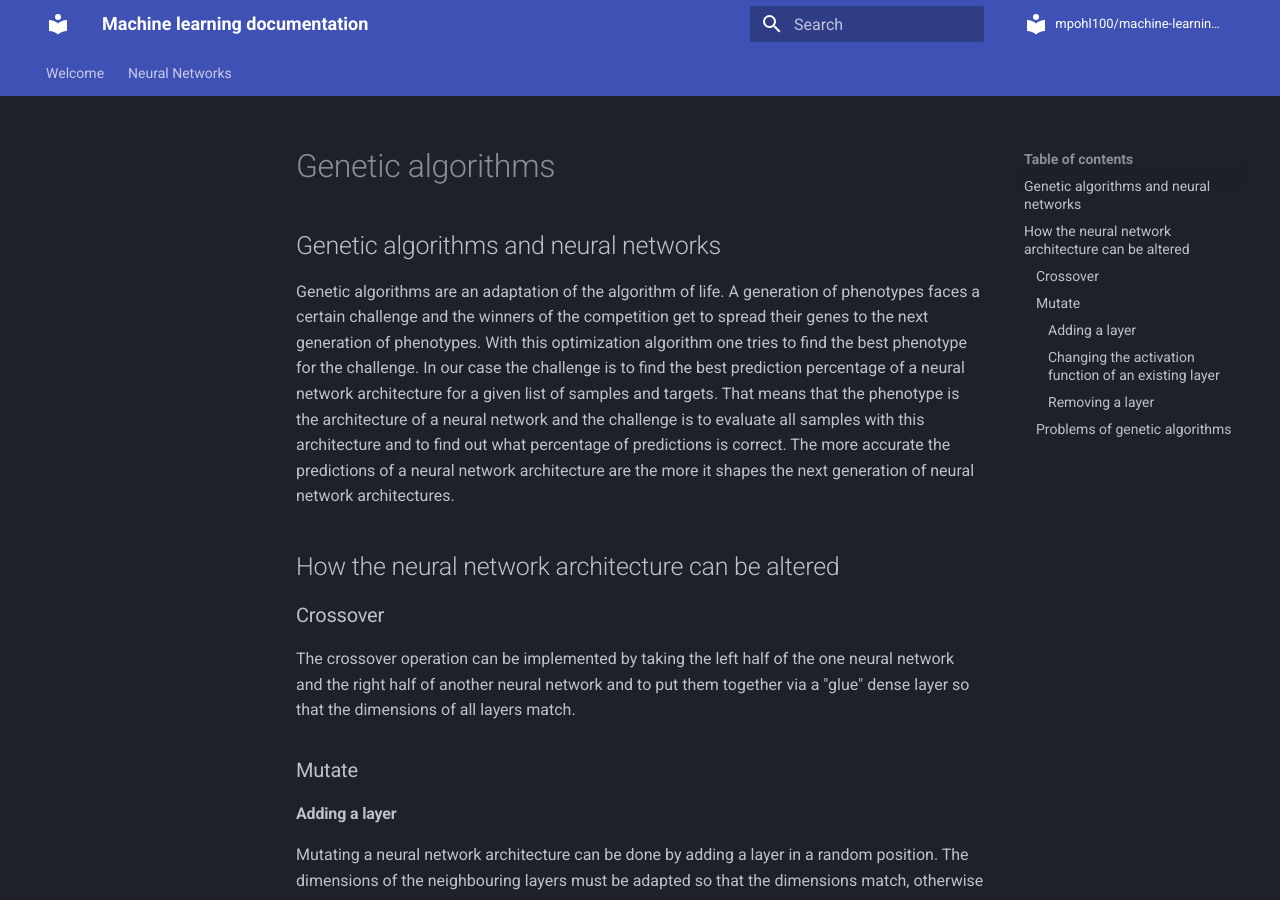
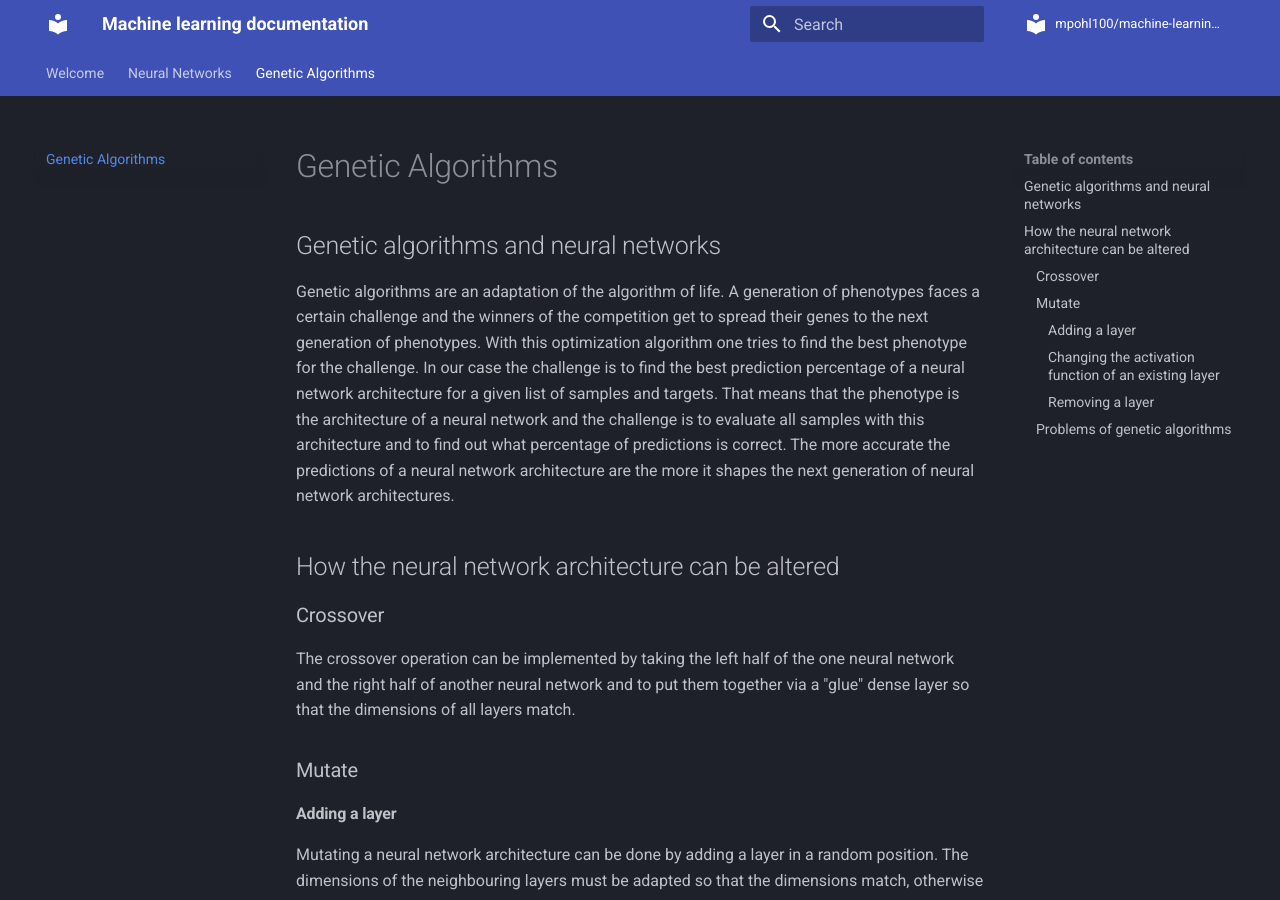
Before and after one commit to mpohl100/machine-learning-docs, an MkDocs documentation site: the page built from docs/genetic_algorithms.md, in a window 1280 px wide and 900 px high. Built offline with MkDocs 1.6.1 and Material for MkDocs 9.7.7, drawn with Linux system fonts in a browser that asks for light colours; comment, search, counter and statistics services are not loaded.

Commit message:
add genetic algorithms to top menu

```diff
--- a/mkdocs.yml
+++ b/mkdocs.yml
@@ -94,6 +94,7 @@
 nav:
   - Welcome: index.md
   - Neural Networks: neural_networks.md
+  - Genetic Algorithms: genetic_algorithms.md
 
 # +--------------------------------------------------------------------------------------------------------+
 # |                                                                                                        |
```
